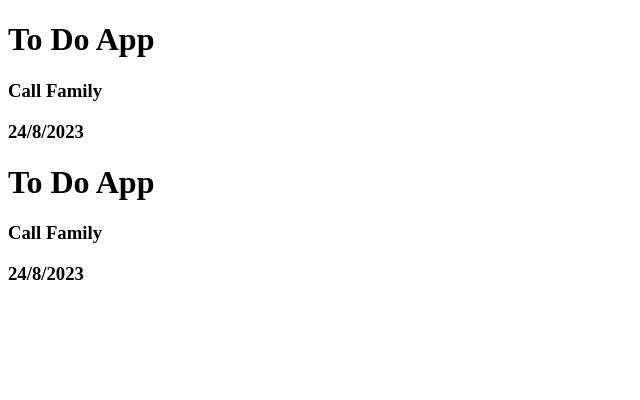
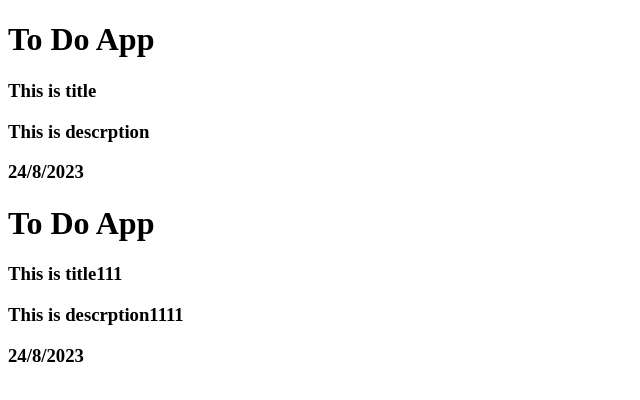
Before and after one commit to dipu157/React_Learning, a React (Create React App) app in the folder react-anis/: page / in a window 1280 px wide. Shown: the top 400 px of the page, without its empty margins (0-640 px from the left). Built offline with nearby package versions, Linux system fonts and the light colour scheme.

Commit message:
props and props destructring cocept

```diff
--- a/react-anis/src/App.js
+++ b/react-anis/src/App.js
@@ -4,8 +4,8 @@ import Card from './components/Card';
 
 function App() {
     return <div>
-        <Card />
-        <Card />
+        <Card title = "This is title" desc = "This is descrption" />
+        <Card title = "This is title111" desc = "This is descrption1111" />
     </div>
 }
 
--- a/react-anis/src/components/Card.js
+++ b/react-anis/src/components/Card.js
@@ -1,13 +1,16 @@
 
+//const desc = "lorem ipsum dolor sit am id, consectetur adipiscing elit et"
 const date = new Date();
 const day = date.getDate();
 const month = date.getMonth() + 1;
 const year = date.getFullYear();
 
-function Card(){
+function Card(props){
+    const { title, desc } = props;   // this is call props destructuring
     return <div>
         <h1>To Do App</h1>
-        <h3>Call Family</h3>
+        <h3>{title}</h3>
+        <h3>{desc}</h3>
         <h3>{day + "/" +month + "/" + year} </h3>
     </div>
 }
```
